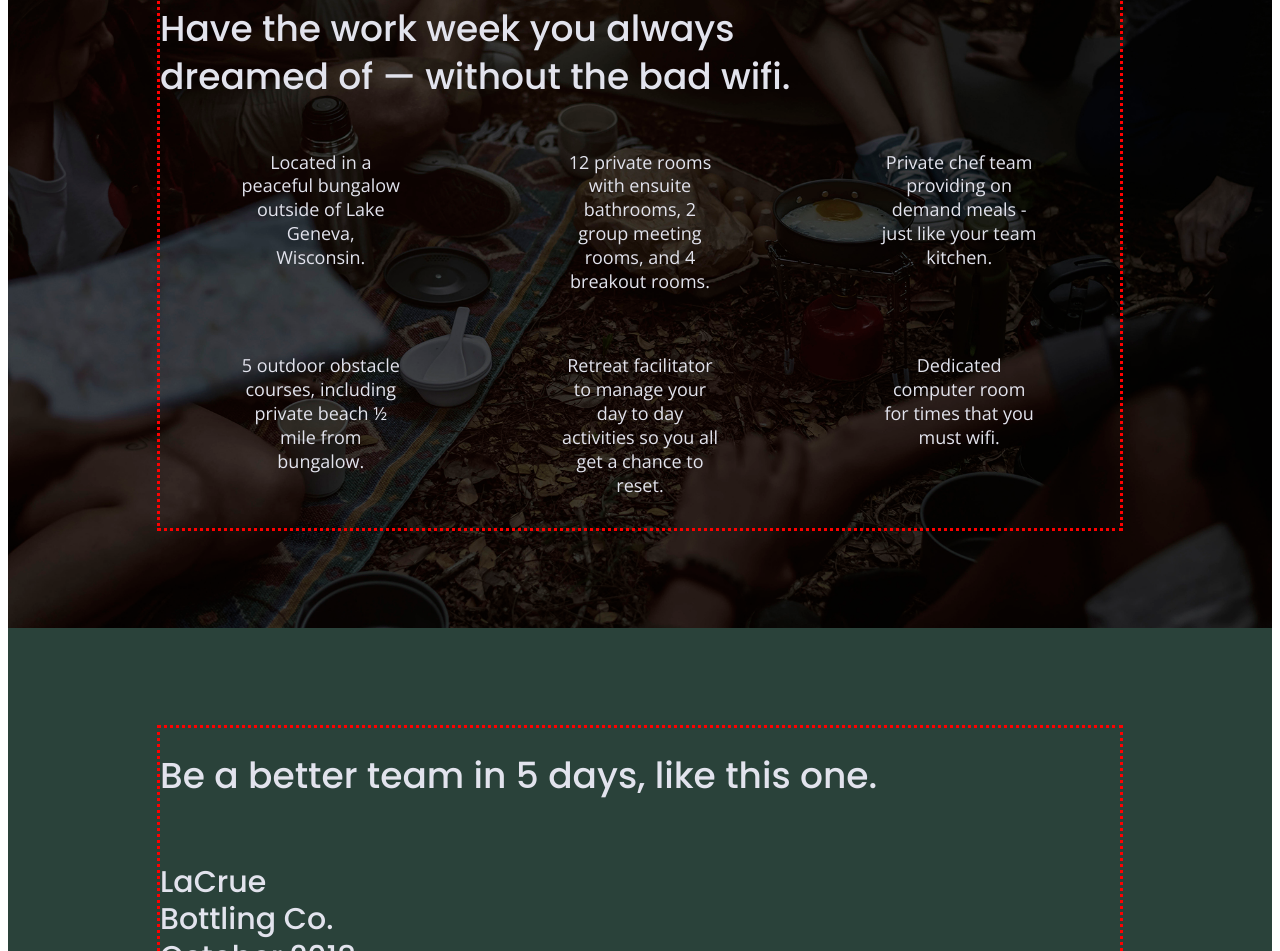
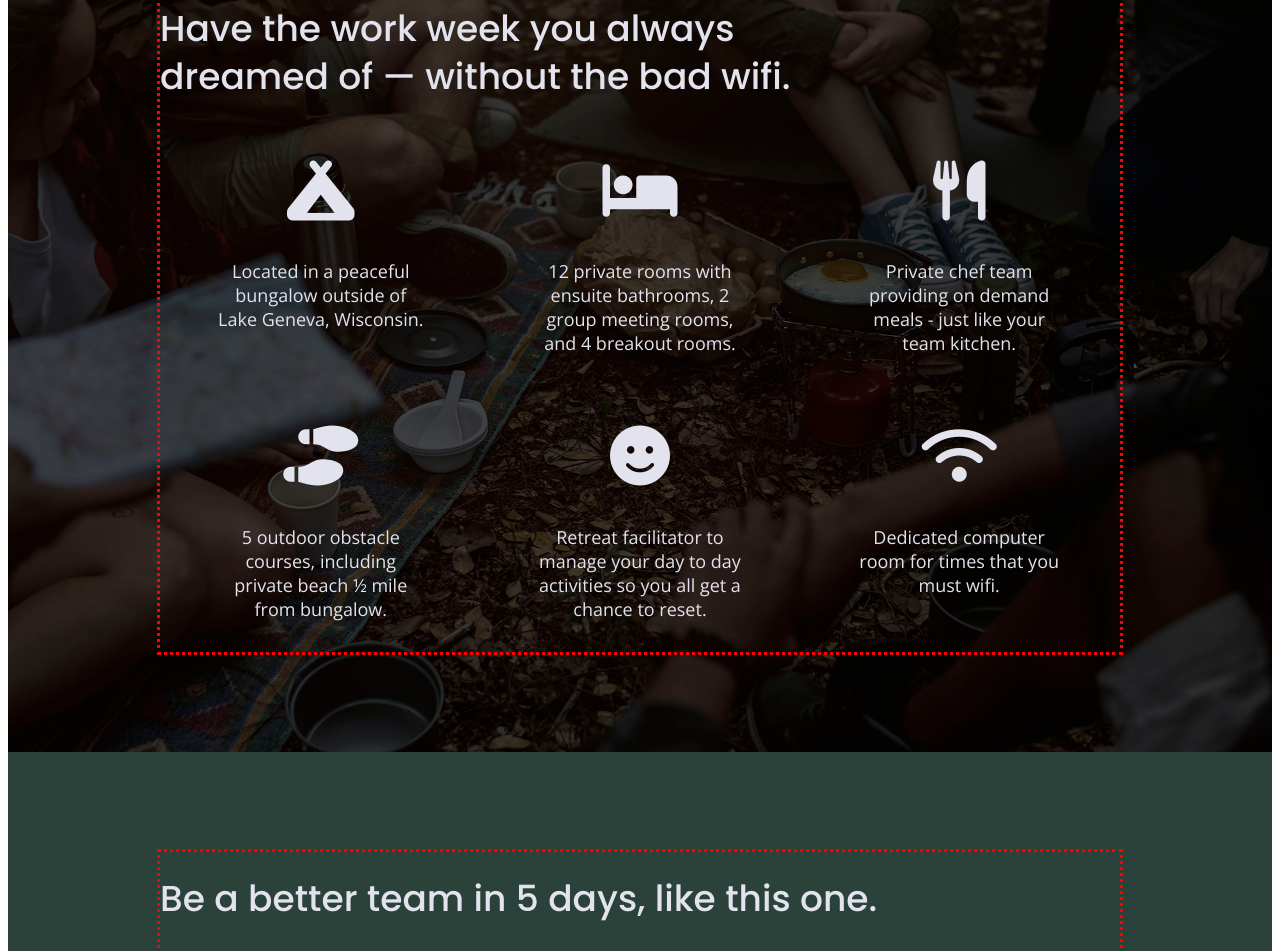
Before and after one commit to seejessicacode/unplugged, a website built with webpack: page index.html in a window 1280 px wide. Shown: the part 1137-2088 px from the top of the page. Built offline with nearby package versions, Linux system fonts and the light colour scheme.

Commit message:
Add icons to homepage and customize feature content spacing per screen size

```diff
--- a/css/style.css
+++ b/css/style.css
@@ -279,10 +279,11 @@ aside {
 
 .features .features-items article .fontawesome-icon {
   font-size: 3.75rem;
+  margin: 0;
 }
 
-.features p {
-  margin: 0;
+.features .features-item-description {
+  margin-top: 40px;
 }
 
 .reviews {
@@ -580,7 +581,8 @@ input[type=button] {
   }
 
   .features .features-item-description {
-    width: 50%;
+    width: 65%;
+    margin-top: 30px;
   }
 
   .reviews article {
--- a/index.html
+++ b/index.html
@@ -71,37 +71,37 @@
         <h2>Have the work week you always dreamed of — without the bad wifi.</h2>
         <div class="features-items">
           <article>
-            <p class="fontawesome-icon"></p>
+            <p class="fontawesome-icon"><i class="fa-solid fa-campground"></i></p>
             <p class="features-item-description">
               Located in a peaceful bungalow outside of Lake Geneva, Wisconsin.
             </p>
           </article>
           <article>
-            <p class="fontawesome-icon"></p>
+            <p class="fontawesome-icon"><i class="fa-solid fa-bed"></i></p>
             <p class="features-item-description">
               12 private rooms with ensuite bathrooms, 2 group meeting rooms, and 4 breakout rooms.
             </p>
           </article>
           <article>
-            <p class="fontawesome-icon"></p>
+            <p class="fontawesome-icon"><i class="fa-solid fa-utensils"></i></p>
             <p class="features-item-description">
               Private chef team providing on demand meals - just like your team kitchen.
             </p>
           </article>
           <article>
-            <p class="fontawesome-icon"></p>
+            <p class="fontawesome-icon"><i class="fa-solid fa-shoe-prints"></i></p>
             <p class="features-item-description">
               5 outdoor obstacle courses, including private beach ½ mile from bungalow.
             </p>
           </article>
           <article>
-            <p class="fontawesome-icon"></p>
+            <p class="fontawesome-icon"><i class="fa-solid fa-face-smile"></i></p>
             <p class="features-item-description">
               Retreat facilitator to manage your day to day activities so you all get a chance to reset.
             </p>
           </article>
           <article>
-            <p class="fontawesome-icon"></p>
+            <p class="fontawesome-icon"><i class="fa-solid fa-wifi"></i></p>
             <p class="features-item-description">
               Dedicated computer room for times that you must wifi.
             </p>
```
